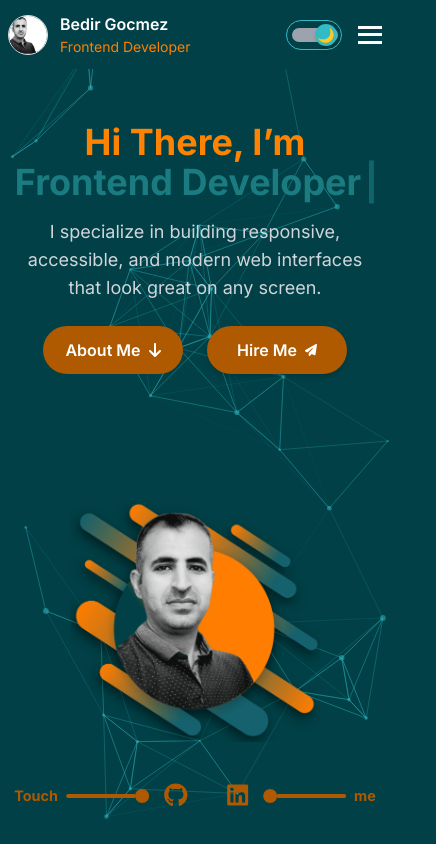
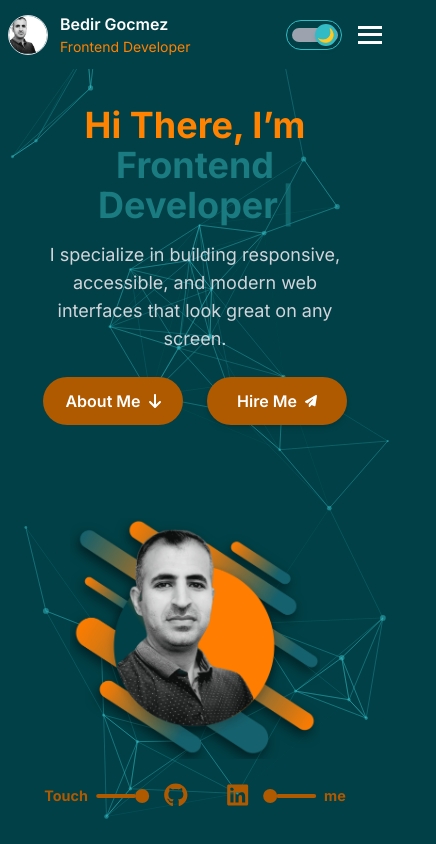
Before and after one commit to bedirgcmz/bedir-gocmez-portfolio, a Next.js app: page / in a window 390 px wide. Shown: the top 844 px of the page, 436 px wide, since content can reach past the window. Built offline with nearby package versions, Linux system fonts and the light colour scheme; no server answers.

Commit message:
Solved scrool Y problem on mobile view

```diff
--- a/src/components/Hero/HeroSection.tsx
+++ b/src/components/Hero/HeroSection.tsx
@@ -16,7 +16,7 @@ const fromBottomVariants = {
 }
 
   return (
-    <>
+    <div className='max-w-screen'>
     <ParticlesBackground />
     <section
       className={`relative flex flex-col md:flex-row gap-6 max-w-[1600px] m-auto items-center justify-around text-center h-[calc(100vh-70px)] px-4 `}
@@ -24,7 +24,7 @@ const fromBottomVariants = {
         <div className='flex flex-col justify-between items-center md:items-start w-[90%] md:w-[51%] max-w-[600px]   mt-[-50px] md-mt-0'>
             <div className='flex flex-col items-center md:flex-row items-centr justify-between'>
                 <TouchMeSidebar />
-                <div className='flex items-center md:items-start flex-col min-w-[482px]'>
+                <div className='flex items-center md:items-start flex-col md-min-w-[482px]'>
                     <h1 className="w-full max-xs:text-3xl text-4xl lg:text-5xl font-bold mb-4 z-10 md:text-left text-[#1a7b81] dark:text-[var(--color-active)] ">
                         Hi There, I’m{' '} <br />
                         <span className="text-[var(--color-hover)]"><TypeText words={["Bedir Gocmez", "Frontend Developer"]} loop={true}/></span>
@@ -48,6 +48,6 @@ const fromBottomVariants = {
         </div>
         <Photo />
     </section>
-    </>
+    </div>
   );
 }
--- a/src/components/Hero/TouchMeSideBar/TouchMeSidebar.module.css
+++ b/src/components/Hero/TouchMeSideBar/TouchMeSidebar.module.css
@@ -74,3 +74,11 @@
       margin: 0 1rem;
     }
   }
+
+  @media (max-width: 480px) {
+    .line {
+      width: 40px;
+      height: 4px;
+    }
+
+  }
```
